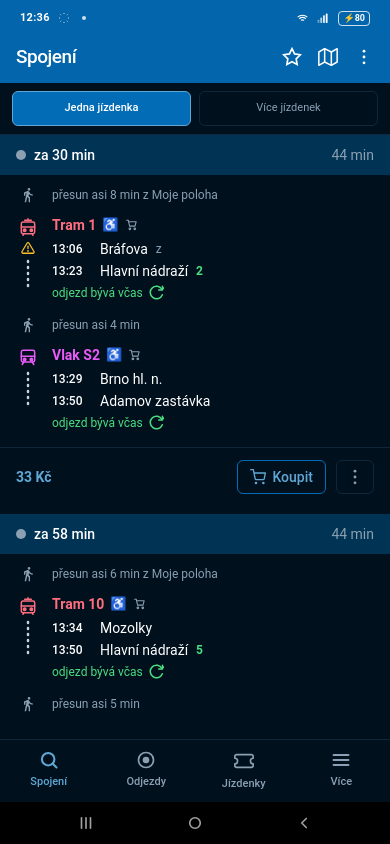
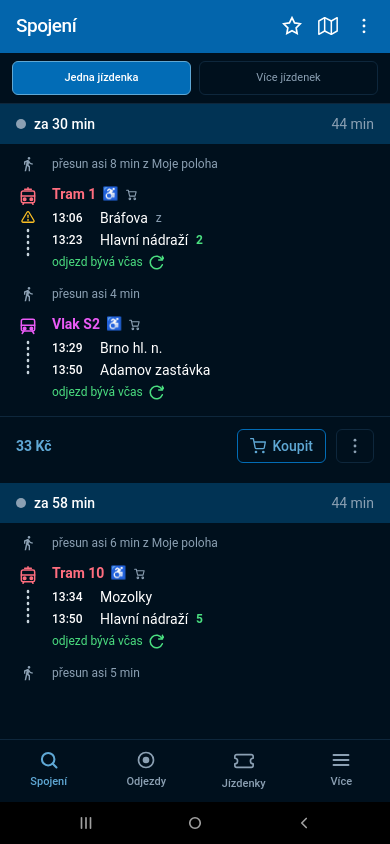
Before and after one commit to nechanicky-chaps/Prototyp-IDOS, a React (Vite) app in the folder projekty/Prototyp vyberu cestujicicich/: page / in a window 390 px wide. Built offline with nearby package versions, Linux system fonts and the light colour scheme; the HTML template or start-up script is replaced by a standard one.

Commit message:
Remove simulated mobile status bar

```diff
--- a/projekty/Prototyp vyberu cestujicicich/src/App.tsx
+++ b/projekty/Prototyp vyberu cestujicicich/src/App.tsx
@@ -1467,42 +1467,6 @@ export default function App() {
           position: "relative",
         }}
       >
-        {/* Status bar */}
-        <div
-          style={{ background: HEADER, color: "white", fontSize: 11, paddingTop: 10 }}
-          className="flex items-center justify-between px-5 pb-1 flex-shrink-0"
-        >
-          <div className="flex items-center gap-2">
-            <span className="font-semibold tracking-wide">12:36</span>
-            <svg width="12" height="12" viewBox="0 0 24 24" fill="none" stroke="white" strokeWidth="2" opacity="0.8">
-              <path d="M12 2v2M12 20v2M4.93 4.93l1.41 1.41M17.66 17.66l1.41 1.41M2 12h2M20 12h2M6.34 17.66l-1.41 1.41M19.07 4.93l-1.41 1.41" />
-            </svg>
-            <svg width="12" height="12" viewBox="0 0 24 24" fill="currentColor" opacity="0.8">
-              <circle cx="12" cy="12" r="4" />
-            </svg>
-          </div>
-          <div className="flex items-center gap-2">
-            {/* Wifi */}
-            <svg width="13" height="11" viewBox="0 0 24 24" fill="none" stroke="white" strokeWidth="2.4">
-              <path d="M5 12.55a11 11 0 0 1 14.08 0" />
-              <path d="M1.42 9a16 16 0 0 1 21.16 0" />
-              <path d="M8.53 16.11a6 6 0 0 1 6.95 0" />
-              <line x1="12" y1="20" x2="12.01" y2="20" strokeWidth="3" />
-            </svg>
-            {/* Cellular */}
-            <svg width="13" height="10" viewBox="0 0 14 11" fill="white">
-              <rect x="0.5" y="7.5" width="2" height="3.5" rx="0.5" opacity="0.4" />
-              <rect x="3.5" y="5" width="2" height="6" rx="0.5" opacity="0.7" />
-              <rect x="6.5" y="2.5" width="2" height="8.5" rx="0.5" opacity="0.9" />
-              <rect x="9.5" y="0.5" width="2" height="10.5" rx="0.5" />
-            </svg>
-            {/* Battery */}
-            <div className="flex items-center gap-0.5 border border-white/80 rounded px-1 py-0.2 text-[9px] font-bold">
-              <span>⚡80</span>
-            </div>
-          </div>
-        </div>
-
         {/* Screen content */}
         <div className="flex-1 min-h-0 overflow-hidden flex flex-col">
           {renderScreen()}
```
